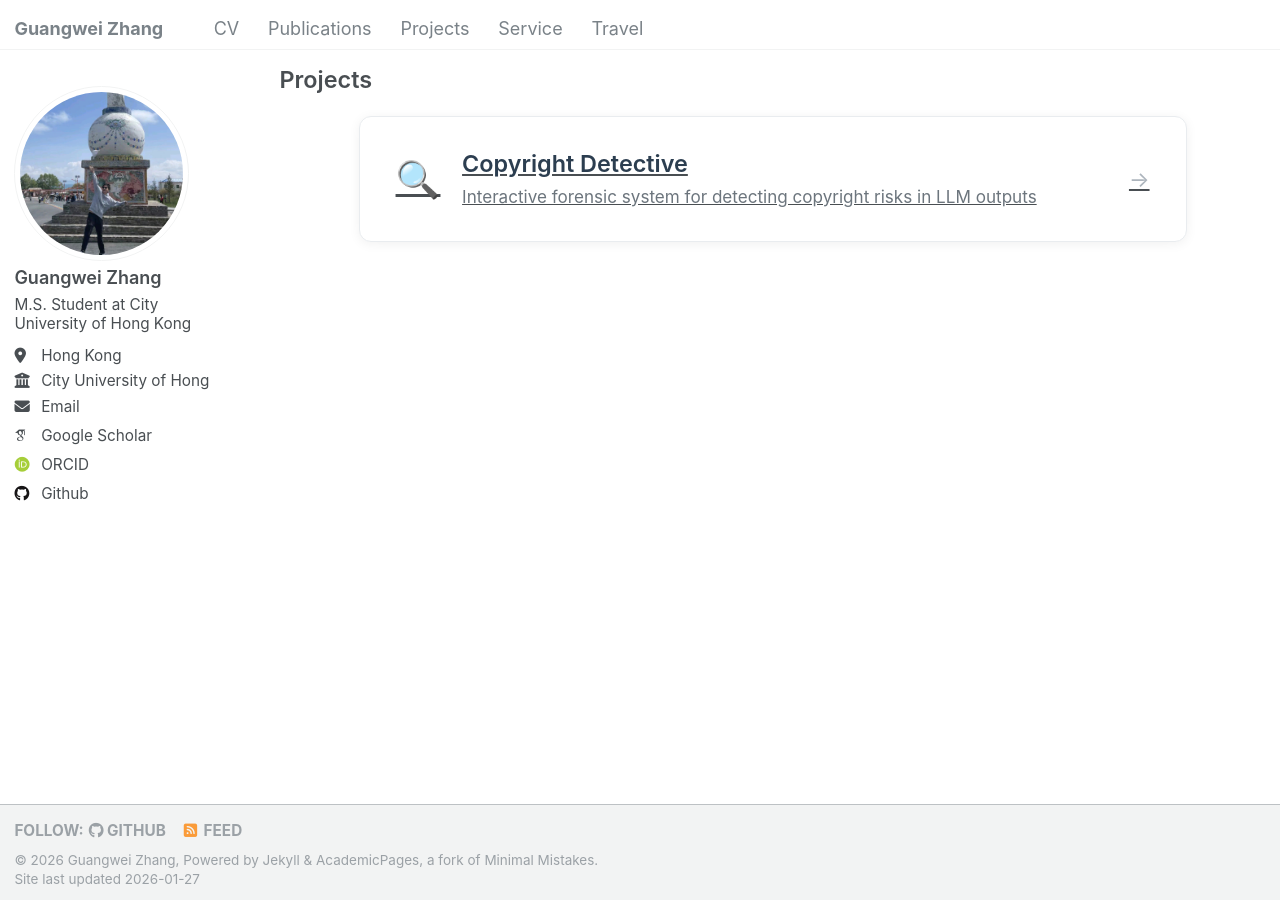
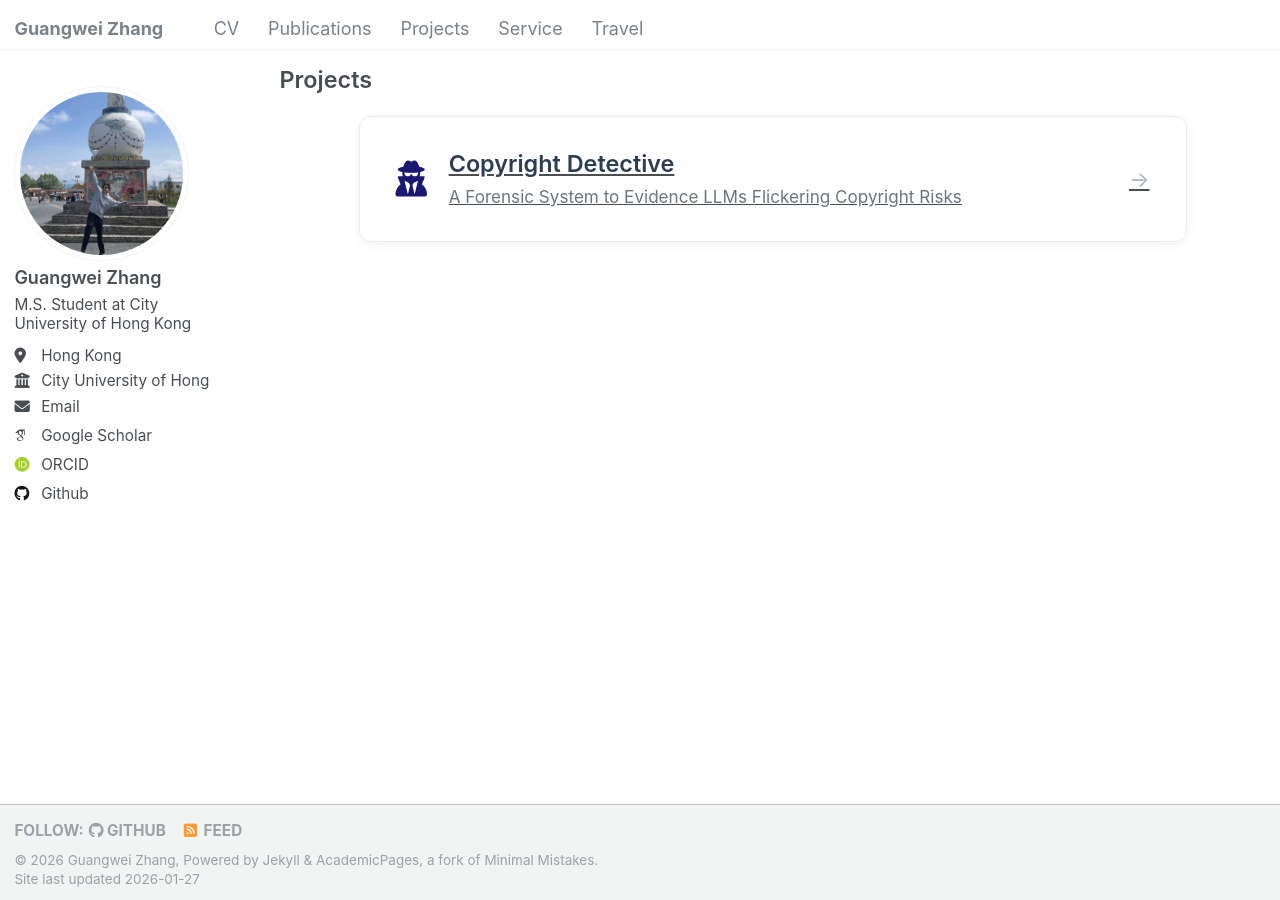
Before and after one commit to changhu73/changhu73.github.io, a Jekyll site: the page built from _pages/projects.html, in a window 1280 px wide. Built offline with Jekyll 4.4.1, drawn with Linux system fonts in a browser that asks for light colours; some web fonts are replaced.

Commit message:
update projects

```diff
--- a/_pages/projects.html
+++ b/_pages/projects.html
@@ -119,10 +119,10 @@ author_profile: true
 
     <!-- Project 1: Copyright Detective -->
     <a href="{{ '/projects/copyright-detective/' | relative_url }}" class="project-card">
-      <span class="project-icon">🔍</span>
+      <span class="project-icon"><i class="fas fa-user-secret" style="color: #191970;"></i></span>
       <div class="project-content">
         <h2 class="project-title">Copyright Detective</h2>
-        <p class="project-subtitle">Interactive forensic system for detecting copyright risks in LLM outputs</p>
+        <p class="project-subtitle">A Forensic System to Evidence LLMs Flickering Copyright Risks</p>
       </div>
       <span class="project-arrow">→</span>
     </a>
```
